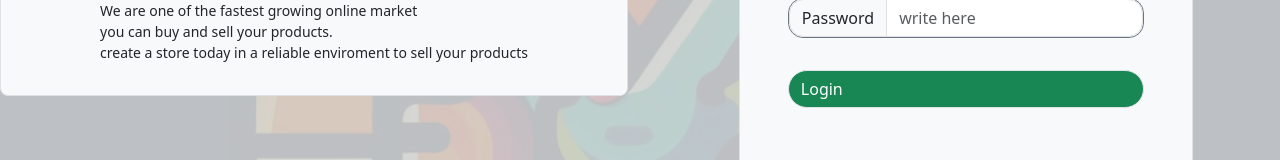
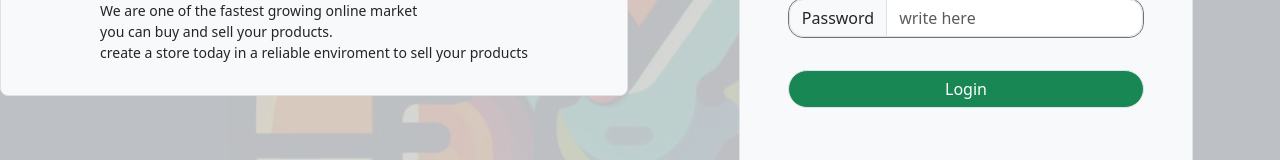
Before and after one commit to netli1456/dispatchAndRide, a React (Create React App) app in the folder client/: page /signin in a window 1280 px wide. Shown: the part 311-471 px from the top of the page. Built offline with nearby package versions, Linux system fonts and the light colour scheme.

Commit message:
Update SignIn.js

```diff
--- a/client/src/signIn/SignIn.js
+++ b/client/src/signIn/SignIn.js
@@ -139,19 +139,13 @@ function SignIn() {
                   />
                 </InputGroup>
 
-                <div className="d-grid my-3" style={{ position: 'relative' }}>
+                <div className="d-grid my-3 fw-bold" style={{ position: 'relative' }}>
                   <Button
                     variant="success"
                     className="bg-success border rounded-5"
                     type="submit"
                   >
-                    <div className="d-flex align-items-center justify-items-center">
-                      {loading ? (
-                        <Spinner animation="border" role="status"></Spinner>
-                      ) : (
-                        'Login'
-                      )}
-                    </div>
+                   Login
                   </Button>
                   {loading && (
                     <div style={{ position: 'absolute', top: 2, left: '45%' }}>
```
